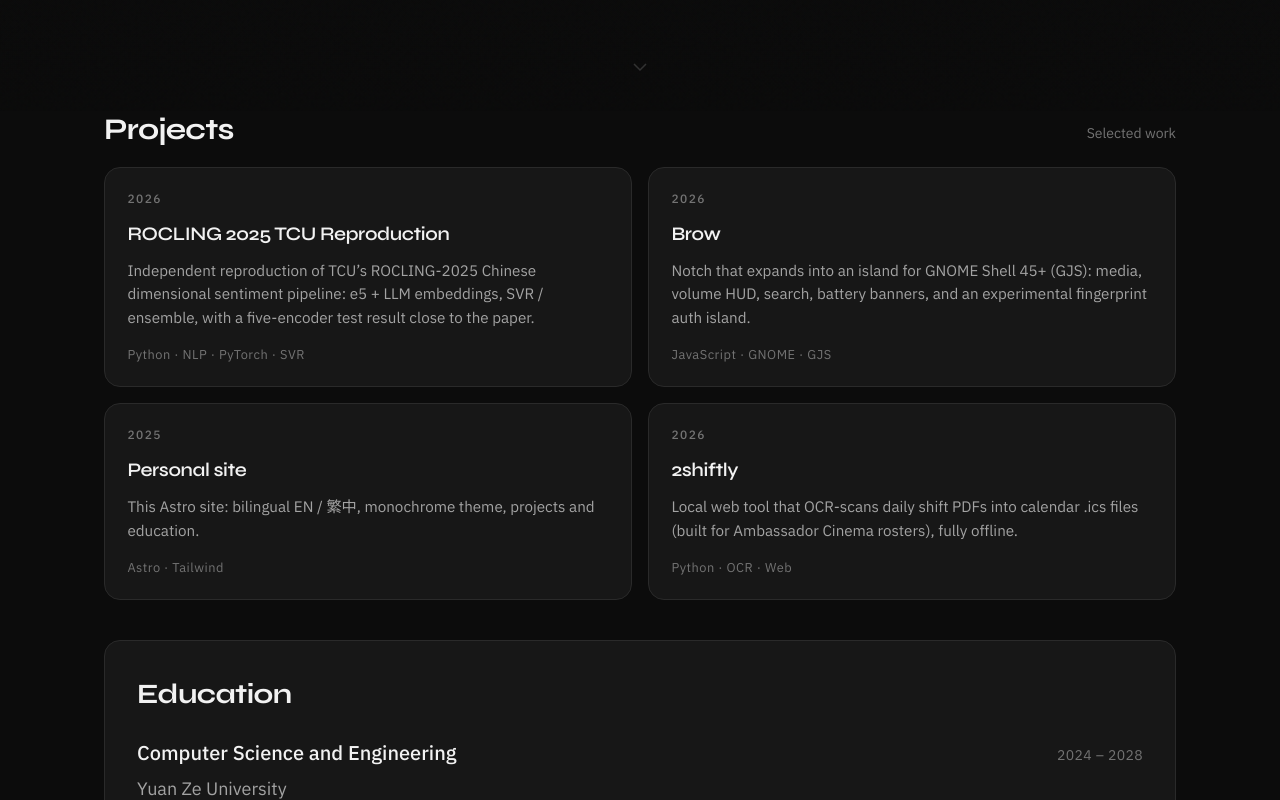
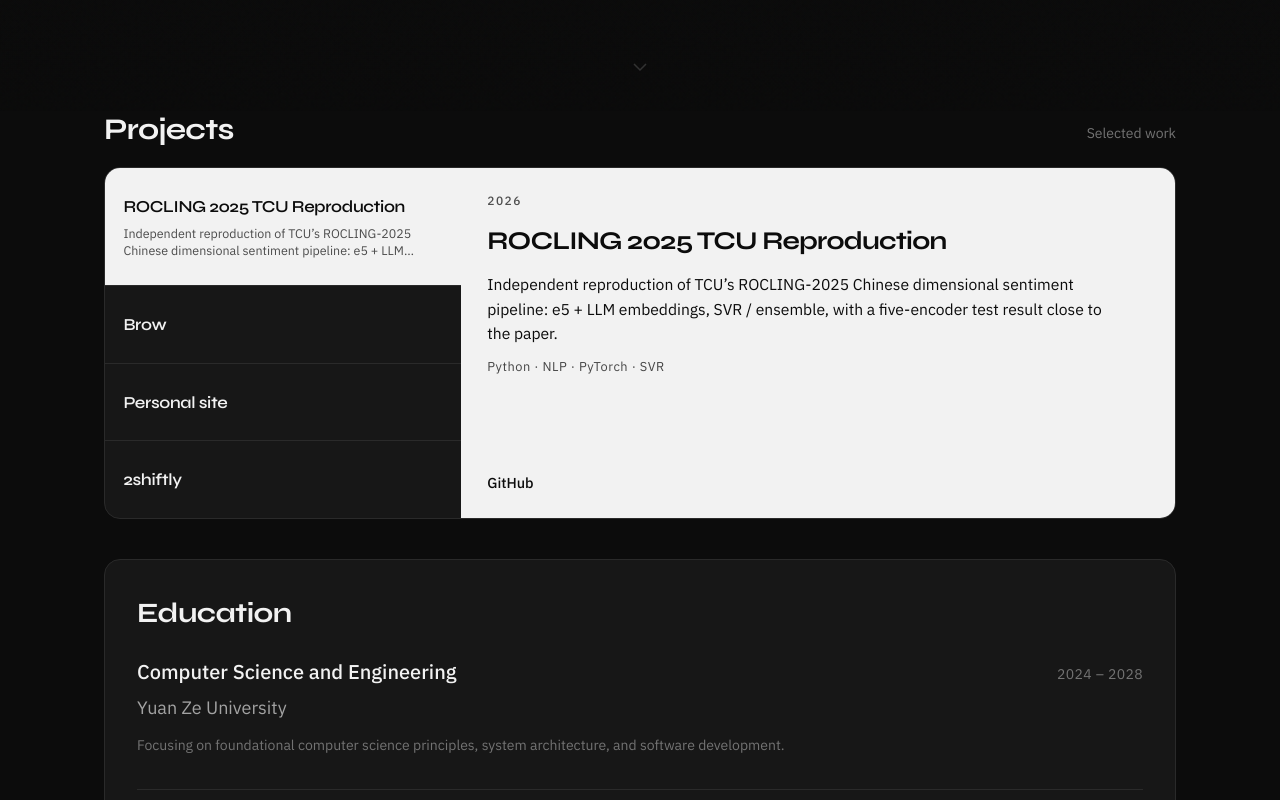
Before and after one commit to jettakarn/jettakarn.github.io, an Astro site: page / in a window 1280 px wide. Shown: the part 689-1489 px from the top of the page. Built offline with nearby package versions, Linux system fonts and the light colour scheme; Astro itself is replaced by a stand-in of ours.

Commit message:
Switch projects to a list and detail panel with shared tile hover.

```diff
--- a/src/pages/index.astro
+++ b/src/pages/index.astro
@@ -286,41 +286,44 @@ const techIcons = {
           </p>
         </div>
 
-        <ul class="projects-grid" id="projects-list">
-          {
-            projects.map((project) => (
-              <li>
-                <a
-                  href={project.url}
-                  target="_blank"
-                  rel="noopener noreferrer"
-                  class="project-tile interactive-tile group"
+        <div class="projects-split interactive-tile" id="projects-panel">
+          <div class="project-rows" id="projects-list" role="listbox" aria-label={ui.projects}>
+            {
+              projects.map((project, index) => (
+                <button
+                  type="button"
+                  class:list={["project-row", index === 0 && "is-active"]}
+                  role="option"
+                  aria-selected={index === 0 ? "true" : "false"}
+                  data-project-index={index}
                 >
-                  <p class="project-tile-year">{project.year}</p>
-                  <div class="flex items-baseline gap-2">
-                    <h3 class="project-tile-name group-hover:underline underline-offset-4 decoration-1">
-                      {project.name}
-                    </h3>
-                    <svg
-                      class="opacity-0 group-hover:opacity-100 transition-opacity shrink-0"
-                      width="14"
-                      height="14"
-                      viewBox="0 0 24 24"
-                      fill="none"
-                      stroke="currentColor"
-                      stroke-width="2"
-                      aria-hidden="true"
-                    >
-                      <path d="M7 17L17 7M7 7h10v10"></path>
-                    </svg>
-                  </div>
-                  <p class="project-tile-desc">{project.description}</p>
-                  <p class="project-tile-stack">{project.stack.join(" · ")}</p>
-                </a>
-              </li>
-            ))
-          }
-        </ul>
+                  <span class="project-row-name">{project.name}</span>
+                  <span class="project-row-desc">{project.description}</span>
+                </button>
+              ))
+            }
+          </div>
+          <div
+            class="project-detail"
+            id="project-detail"
+            aria-live="polite"
+            aria-label={projects[0]?.name}
+          >
+            <p class="project-detail-year" id="project-detail-year">{projects[0]?.year}</p>
+            <h3 class="project-detail-name" id="project-detail-name">{projects[0]?.name}</h3>
+            <p class="project-detail-desc" id="project-detail-desc">{projects[0]?.description}</p>
+            <p class="project-detail-stack" id="project-detail-stack">{projects[0]?.stack.join(" · ")}</p>
+            <a
+              id="project-detail-link"
+              class="project-detail-link"
+              href={projects[0]?.url}
+              target="_blank"
+              rel="noopener noreferrer"
+            >
+              GitHub
+            </a>
+          </div>
+        </div>
       </section>
 
       <section class="section-panel interactive-tile">
@@ -541,27 +544,60 @@ const techIcons = {
           .replaceAll('"', "&quot;");
       }
 
+      let projectItems: LocaleData["projects"] = [];
+
+      function showProject(index: number) {
+        const project = projectItems[index];
+        const list = document.getElementById("projects-list");
+        const detail = document.getElementById("project-detail");
+        if (!project || !list || !detail) return;
+
+        list.querySelectorAll<HTMLButtonElement>(".project-row").forEach((row) => {
+          const active = Number(row.dataset.projectIndex) === index;
+          row.classList.toggle("is-active", active);
+          row.setAttribute("aria-selected", active ? "true" : "false");
+        });
+
+        const year = document.getElementById("project-detail-year");
+        const name = document.getElementById("project-detail-name");
+        const desc = document.getElementById("project-detail-desc");
+        const stack = document.getElementById("project-detail-stack");
+        const link = document.getElementById("project-detail-link") as HTMLAnchorElement | null;
+        if (year) year.textContent = project.year;
+        if (name) name.textContent = project.name;
+        if (desc) desc.textContent = project.description;
+        if (stack) stack.textContent = project.stack.join(" · ");
+        if (link) link.href = project.url;
+        detail.setAttribute("aria-label", project.name);
+      }
+
       function renderProjects(locale: LocaleData) {
         const list = document.getElementById("projects-list");
         if (!list) return;
+        projectItems = locale.projects;
         list.innerHTML = locale.projects
           .map(
-            (project) => `
-              <li>
-                <a href="${escapeHtml(project.url)}" target="_blank" rel="noopener noreferrer" class="project-tile interactive-tile group">
-                  <p class="project-tile-year">${escapeHtml(project.year)}</p>
-                  <div class="flex items-baseline gap-2">
-                    <h3 class="project-tile-name group-hover:underline underline-offset-4 decoration-1">${escapeHtml(project.name)}</h3>
-                    <svg class="opacity-0 group-hover:opacity-100 transition-opacity shrink-0" width="14" height="14" viewBox="0 0 24 24" fill="none" stroke="currentColor" stroke-width="2" aria-hidden="true">
-                      <path d="M7 17L17 7M7 7h10v10"></path>
-                    </svg>
-                  </div>
-                  <p class="project-tile-desc">${escapeHtml(project.description)}</p>
-                  <p class="project-tile-stack">${escapeHtml(project.stack.join(" · "))}</p>
-                </a>
-              </li>`,
+            (project, index) => `
+              <button type="button" class="project-row${index === 0 ? " is-active" : ""}" role="option" aria-selected="${index === 0 ? "true" : "false"}" data-project-index="${index}">
+                <span class="project-row-name">${escapeHtml(project.name)}</span>
+                <span class="project-row-desc">${escapeHtml(project.description)}</span>
+              </button>`,
           )
           .join("");
+
+        list.querySelectorAll<HTMLButtonElement>(".project-row").forEach((row) => {
+          const select = () => {
+            const index = Number(row.dataset.projectIndex);
+            if (!Number.isNaN(index)) showProject(index);
+          };
+          row.addEventListener("pointerenter", select);
+          row.addEventListener("click", (event) => {
+            event.preventDefault();
+            select();
+          });
+        });
+
+        showProject(0);
       }
 
       function renderEducation(locale: LocaleData) {
--- a/src/styles/global.css
+++ b/src/styles/global.css
@@ -296,62 +296,131 @@ body {
   margin-bottom: 1.25rem;
 }
 
-.projects-grid {
+.projects-split {
   display: grid;
   grid-template-columns: 1fr;
-  gap: 1rem;
-  list-style: none;
-  margin: 0;
-  padding: 0;
+  border: 1px solid var(--line);
+  border-radius: 1rem;
+  background: var(--surface);
+  min-height: 22rem;
 }
 
 @media (min-width: 768px) {
-  .projects-grid {
-    grid-template-columns: repeat(2, 1fr);
+  .projects-split {
+    grid-template-columns: minmax(14rem, 1fr) 2fr;
   }
 }
 
-.project-tile {
+.project-rows {
   display: flex;
   flex-direction: column;
-  height: 100%;
-  padding: 1.35rem 1.4rem;
-  background: var(--surface);
-  border: 1px solid var(--line);
-  border-radius: 1rem;
-  color: inherit;
-  text-decoration: none;
+  border-bottom: 1px solid var(--line-strong);
 }
 
-.project-tile-year {
-  font-size: 0.75rem;
-  letter-spacing: 0.12em;
-  color: var(--ink-faint);
-  font-weight: 500;
-  margin: 0 0 0.75rem;
+@media (min-width: 768px) {
+  .project-rows {
+    border-bottom: 0;
+    border-right: 1px solid var(--line-strong);
+  }
 }
 
-.project-tile-name {
+.project-row {
+  appearance: none;
+  display: flex;
+  flex: 1 1 auto;
+  flex-direction: column;
+  justify-content: center;
+  width: 100%;
+  margin: 0;
+  padding: 1rem 1.15rem;
+  border: 0;
+  border-bottom: 1px solid var(--line);
+  background: transparent;
+  color: var(--ink);
+  font: inherit;
+  text-align: left;
+  cursor: pointer;
+}
+
+.project-row:last-child {
+  border-bottom: 0;
+}
+
+.project-row.is-active {
+  background: var(--selection-bg);
+  color: var(--selection-fg);
+}
+
+.project-row-name {
+  display: block;
   font-family: var(--font-display);
-  font-size: 1.2rem;
+  font-size: 1.05rem;
   font-weight: 600;
-  margin: 0;
   letter-spacing: -0.02em;
 }
 
-.project-tile-desc {
-  margin: 0.65rem 0 0;
-  color: var(--ink-muted);
-  line-height: 1.55;
-  font-size: 0.95rem;
-  flex: 1;
+.project-row-desc {
+  display: none;
+  margin-top: 0.35rem;
+  font-size: 0.78rem;
+  line-height: 1.4;
+  opacity: 0.72;
 }
 
-.project-tile-stack {
-  margin: 1rem 0 0;
+.project-row.is-active .project-row-desc {
+  display: -webkit-box;
+  -webkit-box-orient: vertical;
+  -webkit-line-clamp: 2;
+  overflow: hidden;
+}
+
+.project-detail {
+  display: flex;
+  flex-direction: column;
+  gap: 0.75rem;
+  min-height: 16rem;
+  padding: 1.5rem 1.6rem;
+  background: var(--selection-bg);
+  color: var(--selection-fg);
+}
+
+.project-detail-year {
+  margin: 0;
+  font-size: 0.75rem;
+  letter-spacing: 0.12em;
+  font-weight: 500;
+  opacity: 0.7;
+}
+
+.project-detail-name {
+  margin: 0;
+  font-family: var(--font-display);
+  font-size: 1.6rem;
+  font-weight: 700;
+  letter-spacing: -0.03em;
+}
+
+.project-detail-desc {
+  margin: 0;
+  max-width: 40rem;
+  line-height: 1.55;
+  font-size: 0.98rem;
+}
+
+.project-detail-stack {
+  margin: 0;
   font-size: 0.8rem;
   letter-spacing: 0.04em;
-  color: var(--ink-faint);
+  opacity: 0.75;
+}
+
+.project-detail-link {
+  margin-top: auto;
+  align-self: flex-start;
+  color: inherit;
+  font-size: 0.9rem;
+  font-weight: 500;
+  text-underline-offset: 0.2em;
 }
 
 ::view-transition-old(root),
```
